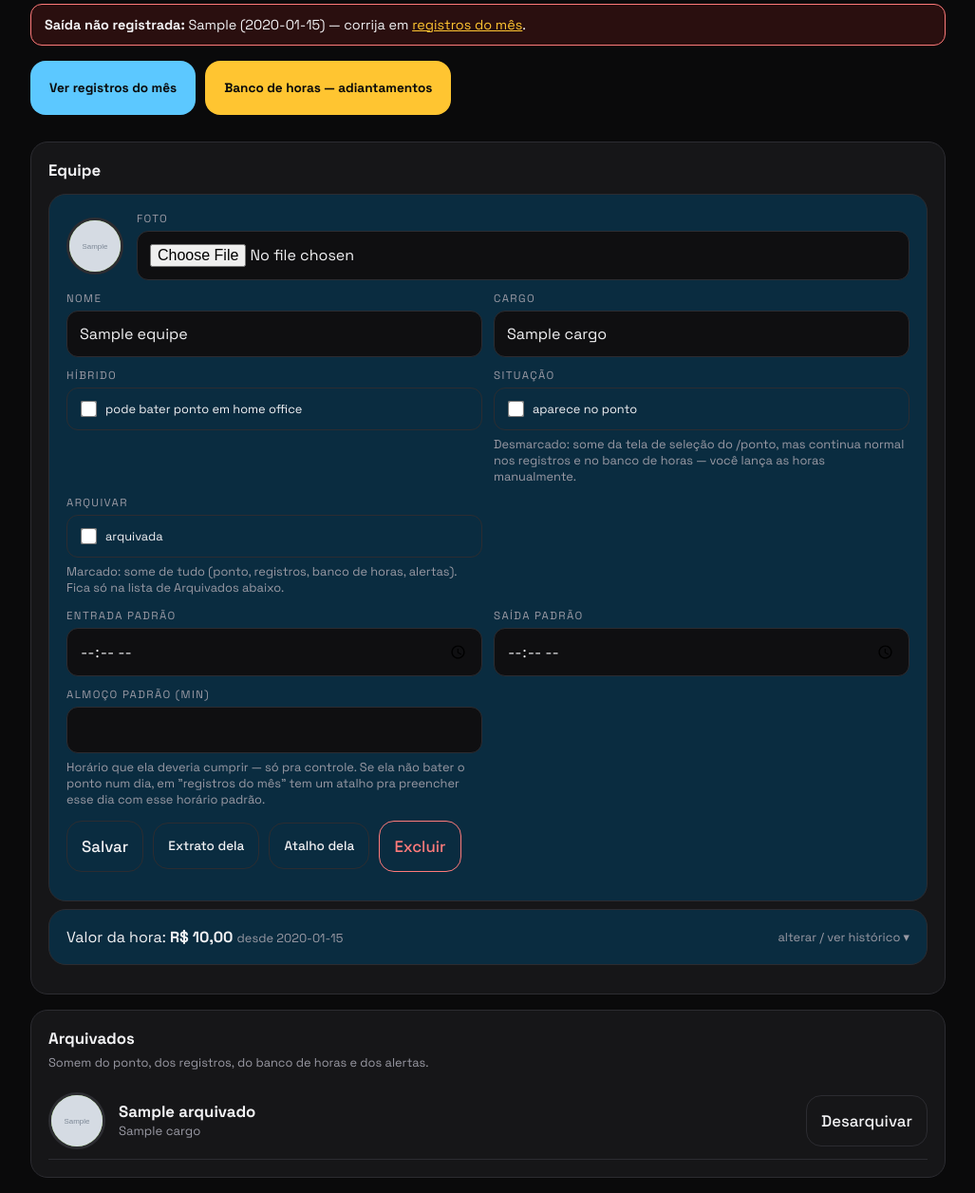
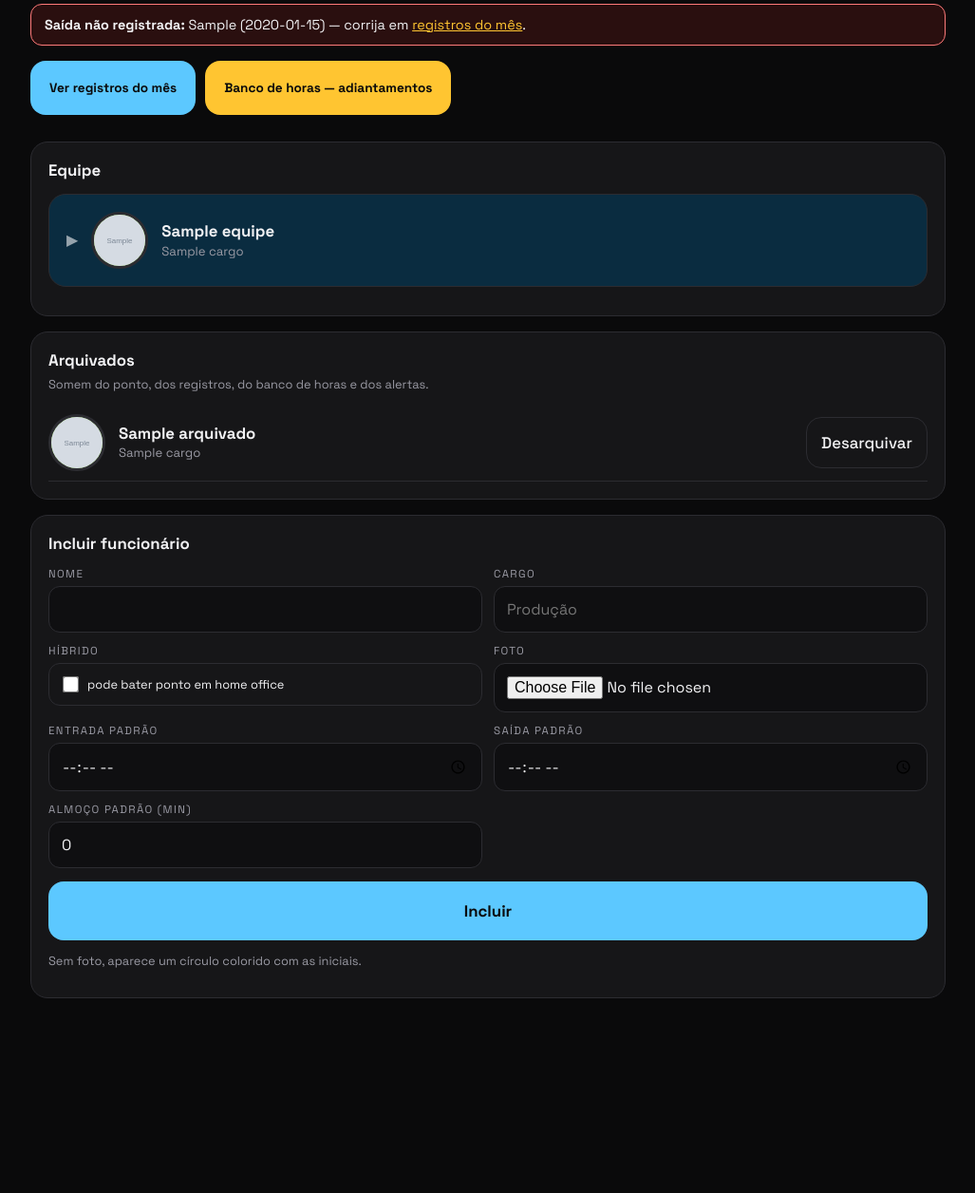
Before and after one commit to inksugar/ponto2-inksugar, a Flask app: template templates/admin.html in a window 1280 px wide. Shown: the part 213-1469 px from the top of the page at 95% size, without its empty margins (126-1153 px from the left). After the commit the page ends 1264 px from the top, so only its background shows below. Run offline with Flask 3, Linux system fonts and the light colour scheme; the template is opened without the code that fills it: most values are stand-ins (such as "Sample title", 1, 10 or a date in 2020); grey boxes marked "Sample" are stand-in pictures; some libraries are stand-ins or nearby versions.

Commit message:
Equipe vira acordeao: comeca fechada (so foto+nome), abrir um fecha os outros
- Cada card de funcionario virou um <details> (id=f<id>), com o formulario
  de cadastro e o bloco de valor da hora dentro. Fechado por padrao,
  mostrando so avatar + nome + cargo. Abrir um fecha os outros (JS de
  acordeao) -- so precisa ver uma pessoa por vez, como pedido.
- Salvar cadastro, salvar/excluir taxa e desarquivar agora redirecionam
  pra /admin#f<id> em vez de so /admin -- o navegador ja abre esse
  <details> especifico e rola ate ele sozinho (comportamento nativo de
  fragmento de URL em <details> fechado), entao depois de salvar a tela
  fica no lugar, na pessoa que voce estava editando, em vez de voltar pro
  topo da pagina.
- Incluir funcionario novo tambem usa RETURNING id pra saber o id do recem
  criado e abrir direto nele.

Co-Authored-By: Claude Sonnet 5 <noreply@anthropic.com>

```diff
--- a/app.py
+++ b/app.py
@@ -477,9 +477,10 @@ def salvar_funcionario():
         else:
             cur.execute("""INSERT INTO funcionarios (nome,cargo,hibrido,foto,
                            entrada_padrao,saida_padrao,almoco_padrao_min)
-                           VALUES (%s,%s,%s,%s,%s,%s,%s)""",
+                           VALUES (%s,%s,%s,%s,%s,%s,%s) RETURNING id""",
                         (nome, cargo, hibrido, foto, entrada_padrao, saida_padrao, almoco_padrao_min))
-    return redirect(url_for("admin"))
+            fid = cur.fetchone()[0]
+    return redirect(url_for("admin") + f"#f{fid}")
 
 
 @app.route("/ponto2/admin/funcionario/<int:fid>/excluir", methods=["POST"])
@@ -495,7 +496,7 @@ def excluir_funcionario(fid):
 def desarquivar_funcionario(fid):
     with db() as conn, conn.cursor() as cur:
         cur.execute("UPDATE funcionarios SET arquivado=FALSE WHERE id=%s", (fid,))
-    return redirect(url_for("admin"))
+    return redirect(url_for("admin") + f"#f{fid}")
 
 
 # --------- Valor da hora (histórico, vale a partir da data escolhida) ---------
@@ -516,15 +517,18 @@ def salvar_taxa(fid):
                 ON CONFLICT (funcionario_id, vigente_desde)
                 DO UPDATE SET valor_hora=EXCLUDED.valor_hora, valor_hora_home=EXCLUDED.valor_hora_home
             """, (fid, valor, valor_home, vigente_desde))
-    return redirect(url_for("admin"))
+    return redirect(url_for("admin") + f"#f{fid}")
 
 
 @app.route("/ponto2/admin/taxa/<int:tid>/excluir", methods=["POST"])
 @admin_only
 def excluir_taxa(tid):
     with db() as conn, conn.cursor() as cur:
+        cur.execute("SELECT funcionario_id FROM taxas WHERE id=%s", (tid,))
+        r = cur.fetchone()
+        fid = r[0] if r else None
         cur.execute("DELETE FROM taxas WHERE id=%s", (tid,))
-    return redirect(url_for("admin"))
+    return redirect(url_for("admin") + (f"#f{fid}" if fid else ""))
 
 
 # --------- Registros (correção manual de entrada/saída) ---------
--- a/templates/admin.html
+++ b/templates/admin.html
@@ -4,6 +4,12 @@
 {% block larga %}larga{% endblock %}
 {% block canto %}<span><a href="/ponto2/ponto" class="mini">ponto</a> · <a href="/ponto2/admin/sair" class="mini">sair</a></span>{% endblock %}
 {% block conteudo %}
+<style>
+  .bloco-funcionario > summary { list-style:none; }
+  .bloco-funcionario > summary::-webkit-details-marker { display:none; }
+  .bloco-funcionario > summary .seta { transition:transform .15s; opacity:.6; display:inline-block; }
+  .bloco-funcionario[open] > summary .seta { transform:rotate(90deg); }
+</style>
 <h1>Gestão</h1>
 <p class="sub">Semana atual: {{ ini.strftime('%d/%m') }} a {{ fim.strftime('%d/%m') }}.</p>
 
@@ -26,7 +32,16 @@
 <div class="card">
   <h2>Equipe</h2>
   {% for f in equipe %}
-  <form method="post" action="/ponto2/admin/funcionario" class="card" style="margin-bottom:12px;background:#0A2C40">
+  <details class="card bloco-funcionario" id="f{{ f.id }}" style="margin-bottom:12px;background:#0A2C40">
+    <summary style="cursor:pointer;display:flex;align-items:center;gap:14px">
+      <span class="seta">▶</span>
+      {{ avatar(f, 'sm') }}
+      <div>
+        <div class="nome">{{ f.nome }}</div>
+        <div class="cargo">{{ f.cargo }}</div>
+      </div>
+    </summary>
+  <form method="post" action="/ponto2/admin/funcionario" style="margin-top:14px">
     <input type="hidden" name="id" value="{{ f.id }}">
     <input type="hidden" name="foto" id="foto{{ f.id }}">
     <div style="display:flex;gap:14px;align-items:center;margin-bottom:12px">
@@ -107,6 +122,7 @@
       {% endif %}
     </div>
   </details>
+  </details>
   {% else %}
   <p class="mini">Ninguém cadastrado ainda.</p>
   {% endfor %}
@@ -153,6 +169,17 @@
 </div>
 
 <script>
+// só uma pessoa aberta por vez na Equipe — abrir uma fecha as outras
+document.querySelectorAll('.bloco-funcionario').forEach(d => {
+  d.addEventListener('toggle', () => {
+    if (d.open) {
+      document.querySelectorAll('.bloco-funcionario').forEach(outro => {
+        if (outro !== d) outro.open = false;
+      });
+    }
+  });
+});
+
 function encolhe(input, destino){
   const arq = input.files[0]; if(!arq) return;
   const img = new Image();
```
